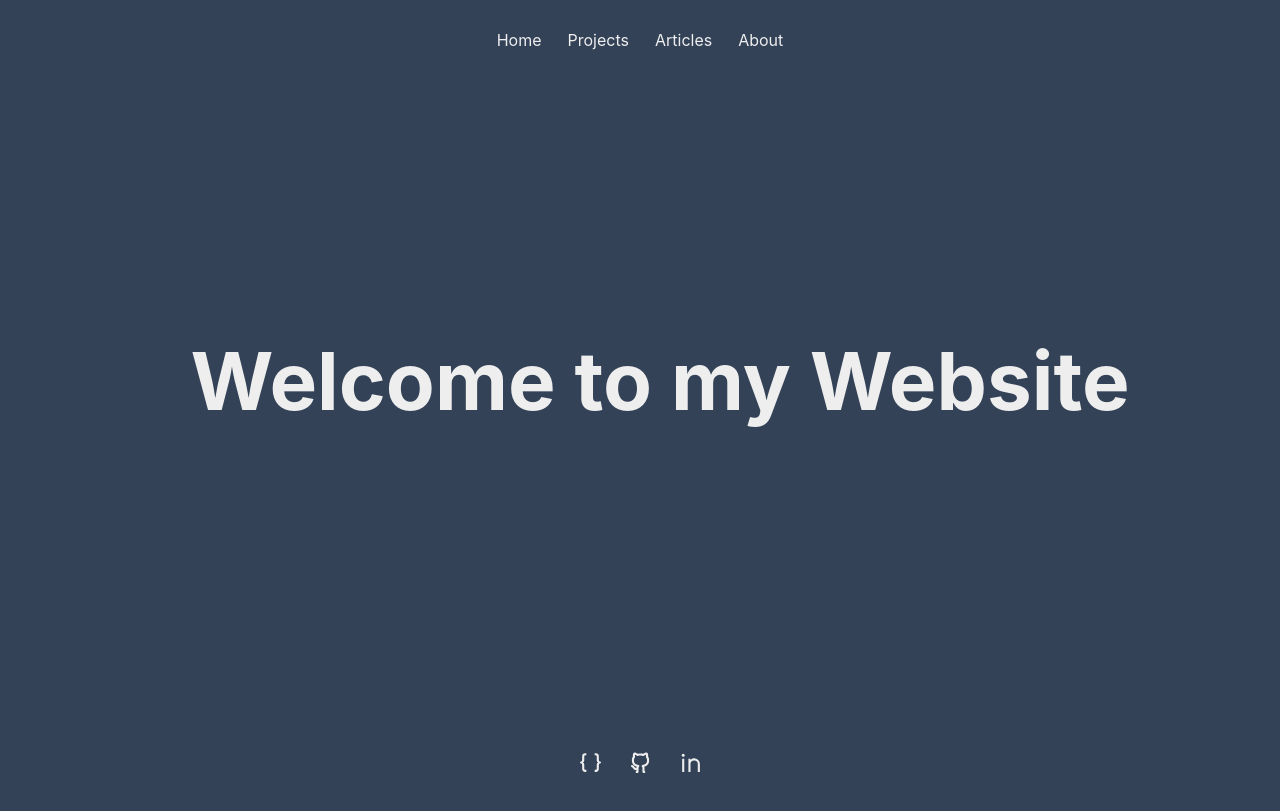
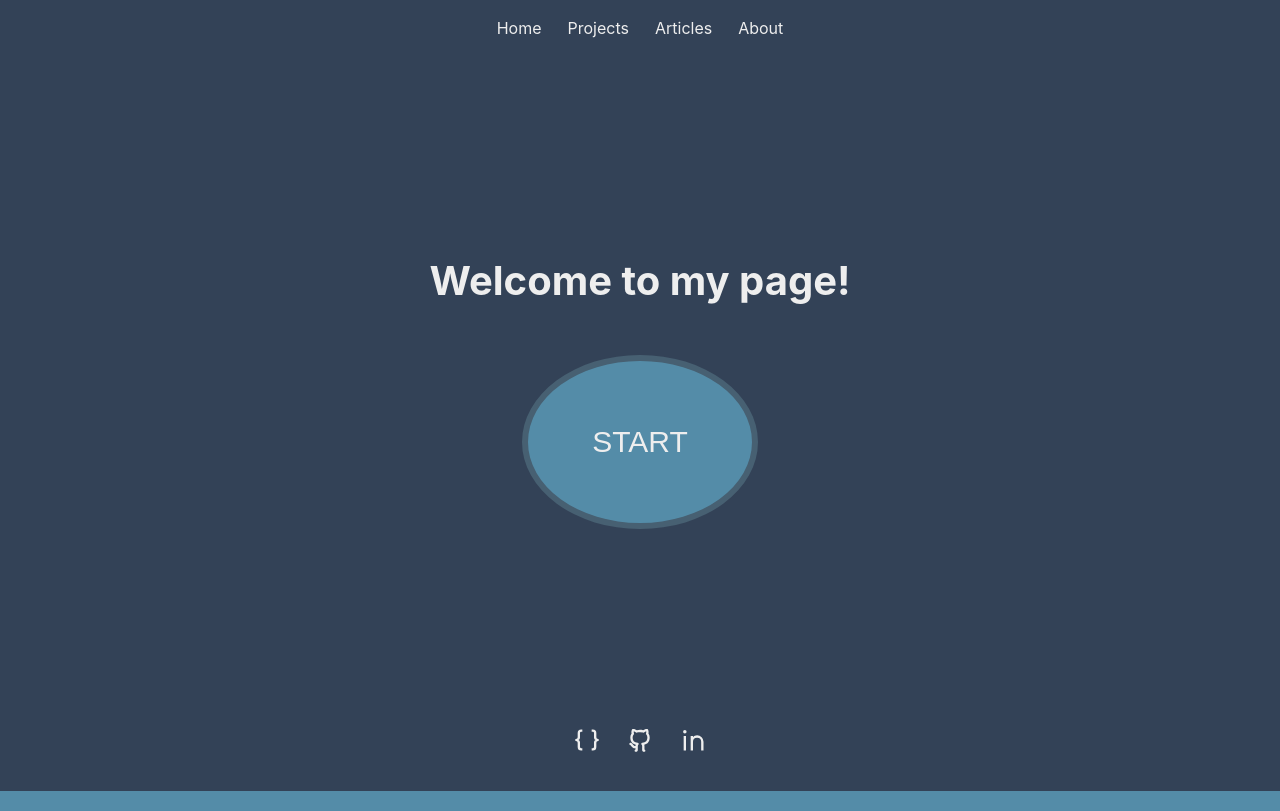
Before and after one commit to thneves/Thales-Next, a Next.js app: page / in a window 1280 px wide. Built offline with nearby package versions, Linux system fonts and the light colour scheme.

Commit message:
Basic draft done

```diff
--- a/components/Footer.tsx
+++ b/components/Footer.tsx
@@ -12,7 +12,7 @@ const StyledFooter = styled(motion.footer)`
 
   a {
     transition: 0.6s;
-    font-size: 25px;
+    font-size: 28px;
     margin: 10px 0;
     color: #eeeeee;
 
--- a/components/Intro.tsx
+++ b/components/Intro.tsx
@@ -1,16 +1,32 @@
 import styled from "styled-components";
 import { motion } from "framer-motion";
+import Link from "next/link";
 
 const HomeContainer = styled(motion.div)`
   display: flex;
+  flex-direction: column;
   justify-content: center;
   align-items: center;
   height: 80vh;
   background-color: #334257;
 `
 
+const StyledH2 = styled(motion.h2)`
+  margin-bottom: 50px;
+`
+
 const Button = styled(motion.button)`
+  background-color: #548CA8;
+  padding: 5%;
+  color: #eee;
+  border: 6px solid #476072;
+  border-radius: 100%;
+  font-size: 30px;
+  font-variant: small-caps;
 
+  &:hover {
+    cursor: pointer;
+  }
 `
 
 const Intro = () => {
@@ -20,15 +36,23 @@ const Intro = () => {
        animate={{ opacity: 1}}
        transition={{ type:"spring", delay: 0.5, duration: 0.8}}
     >
-      <motion.h2
-      initial={{ fontSize: 80}}
-      animate={{
-        fontSize: 100, color: '#EEEEEE', x: 20, y: -20
-      }}
-      transition={{ duration: 2}}
+      <StyledH2
+      initial={{ fontSize: 40, color:"#548Ca8", x: -30, y: -30}}
+      animate={{ fontSize: 60, color: '#EEEEEE', x: 0, y: 0 }}
+      transition={{ duration: 1}}
       >
-        Welcome to my Website
-      </motion.h2>
+        Welcome to my page!
+      </StyledH2>
+
+        <Link href="/about">
+      <Button
+        initial={{ x: 40, y: 40 }}
+        animate={{ x: 0, y: 0 }}
+        transition={{ duration: 0.6 }}
+      >
+          START
+      </Button>
+        </Link>
     </HomeContainer>
   )
 }
--- a/components/Navbar.tsx
+++ b/components/Navbar.tsx
@@ -1,5 +1,4 @@
 import styled from "styled-components";
-import { useState } from "react";
 import { motion } from "framer-motion";
 import Link from "next/link";
 
@@ -8,7 +7,7 @@ export interface ILink {
 }
 
 const Header = styled(motion.header)`
-    height: 10vh;
+    height: 7vh;
     width: 100%;
     display: flex;
     justify-content: center;
@@ -32,6 +31,7 @@ const StyledList = styled(motion.li)`
         background: #476072;
        text-shadow: 0px 0px 2px rgb(255, 255, 255);
         box-shadow: 0px 0px 8px rgb(255, 255, 255);
+        cursor: pointer;
     }
 `
 
@@ -46,10 +46,7 @@ const Navbar = () => {
             transition={{ duration: 0.8 }}
         >
         <Nav>
-            <StyledList
-
-
-            >
+            <StyledList>
                 <Link href="/" >Home </Link>
             </StyledList>
             <StyledList>
```
